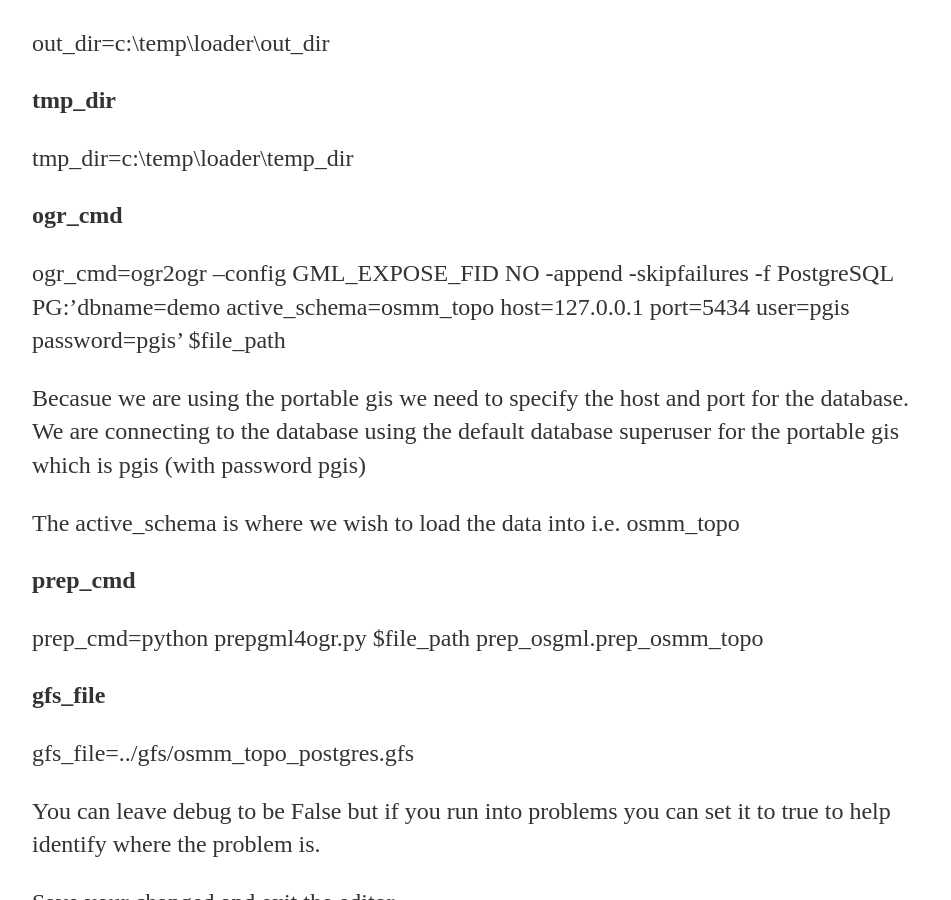
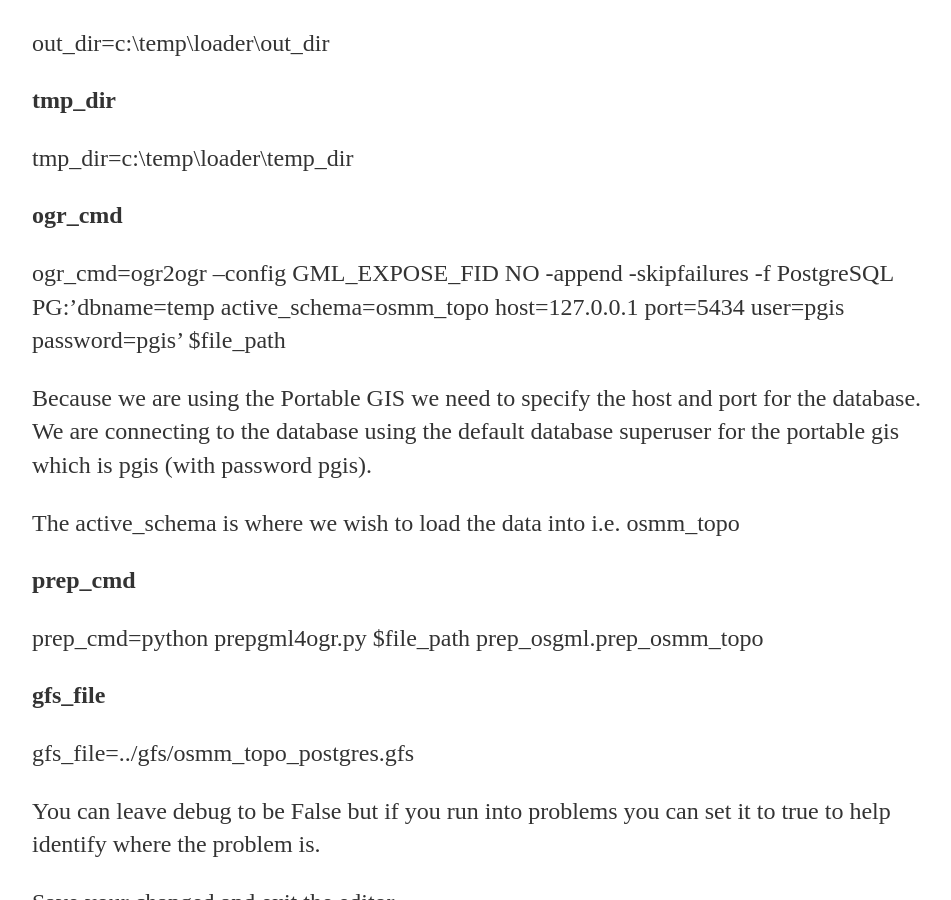
Before and after one commit to walkermatt/aileenh.github.io, a Jekyll site: the page built from lets-get-started.md, in a window 1280 px wide and 900 px high, scrolled down 6982 px. Shown: the whole window, without its empty margins (160-1111 px from the left). Built offline with Jekyll 4.4.1, drawn with Linux system fonts in a browser that asks for light colours.

Commit message:
Update lets-get-started.md

```diff
--- a/lets-get-started.md
+++ b/lets-get-started.md
@@ -116,9 +116,9 @@
 
 **ogr_cmd**
 
-ogr_cmd=ogr2ogr --config GML_EXPOSE_FID NO -append -skipfailures -f PostgreSQL PG:'dbname=demo active_schema=osmm_topo host=127.0.0.1 port=5434 user=pgis password=pgis' $file_path
+ogr_cmd=ogr2ogr --config GML_EXPOSE_FID NO -append -skipfailures -f PostgreSQL PG:'dbname=temp active_schema=osmm_topo host=127.0.0.1 port=5434 user=pgis password=pgis' $file_path
 
-Becasue we are using the portable gis we need to specify the host and port for the database. We are connecting to the database using the default database superuser for the portable gis which is pgis (with password pgis)
+Because we are using the Portable GIS we need to specify the host and port for the database. We are connecting to the database using the default database superuser for the portable gis which is pgis (with password pgis).
 
 The active_schema is where we wish to load the data into i.e. osmm_topo
 
```
